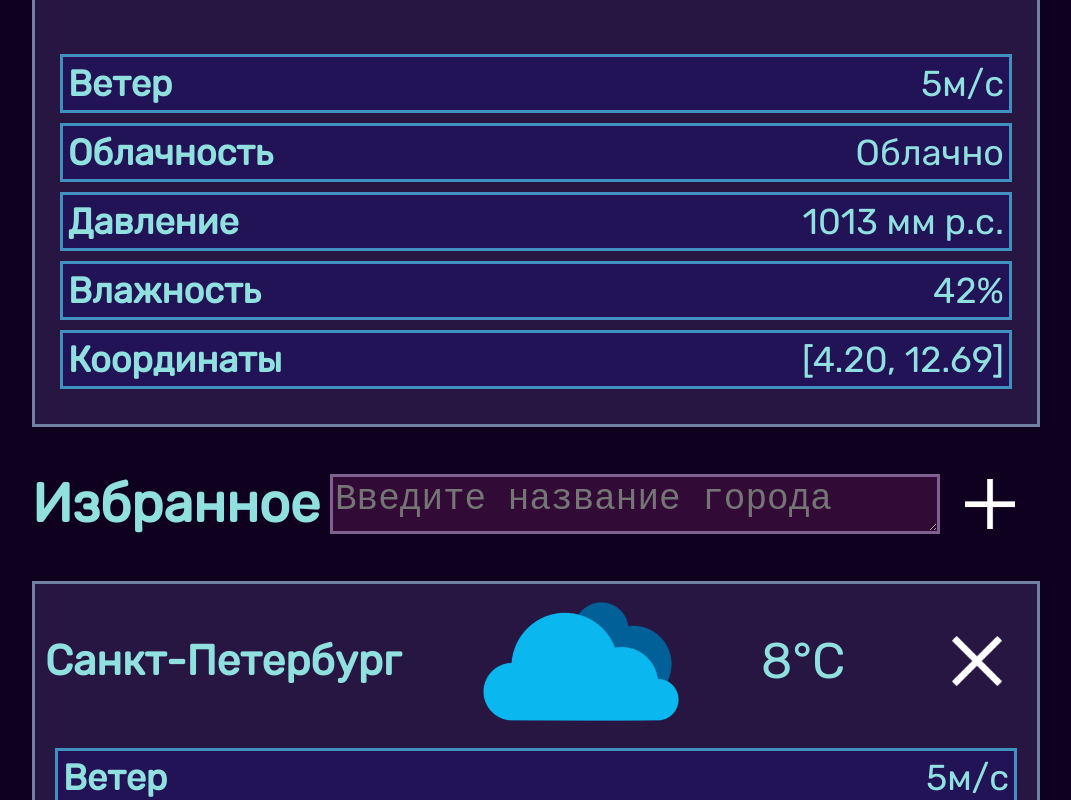
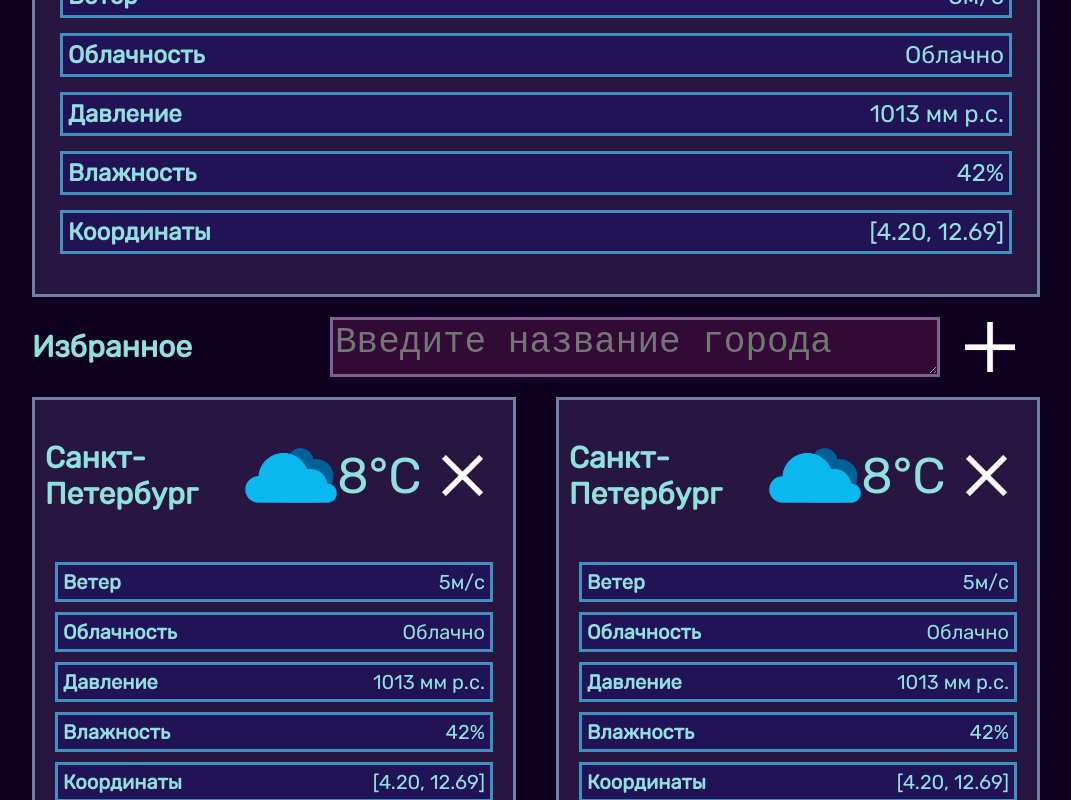
Before and after one commit to KitsuNeko256/WebWeather, a plain HTML site: page index.html in a window 1280 px wide. Shown: the part 540-1340 px from the top of the page, without its empty margins (104-1175 px from the left). Drawn offline with Linux system fonts and the light colour scheme.

Commit message:
Lowered sizes

```diff
--- a/index.html
+++ b/index.html
@@ -15,7 +15,6 @@
     <header>
         <h1>Погода здесь</h1>
         <button type="button" class="findMeButton">Найти меня</button>
-        <span></span>
     </header>
     <main>
         <div class="mainCity">
--- a/styles.css
+++ b/styles.css
@@ -13,7 +13,7 @@
     background-color: var(--color_bg);
     color: var(--color_text);
     font-family: "Rubik";
-    font-size: 36px;
+    font-size: 20px;
     margin: 0 10% 0 10%;
 }
 
@@ -21,6 +21,7 @@
     display: flex;
     justify-content: space-between;
     align-items: center;
+    width: 60%;
 }
 .findMeButton {
     background-color: var(--color_fg_pink);
@@ -40,7 +41,7 @@
     justify-content: space-between;
     background-color: var(--color_fg_purple);
     border: 3px solid var(--color_border_purple);
-    padding: 15px 15px 15px 15px;
+    padding: 15px;
 }
 .mainCityHeader {
     width: 700px;
@@ -60,6 +61,10 @@
 .mainCity ul {
     width: 700px;
     flex-grow: 1;
+}
+.mainCity ul li {
+    font-size: 24px;
+    margin-bottom: 15px;
 }
 
 .favTitle {
@@ -104,7 +109,7 @@
     border: 3px solid var(--color_border_purple);
     padding: 10px 10px 0px 10px;
     margin: 20px;
-    width: 700px;
+    width: 400px;
     flex-grow: 1;
 }
 .favCityHeader {
@@ -112,6 +117,9 @@
     justify-content: space-between;
     align-items: center;
     margin-bottom:10px;
+}
+.favCityHeader h3 {
+    font-size: 30px;
 }
 .favCity .temperature {
     font-size: 50px;
```
